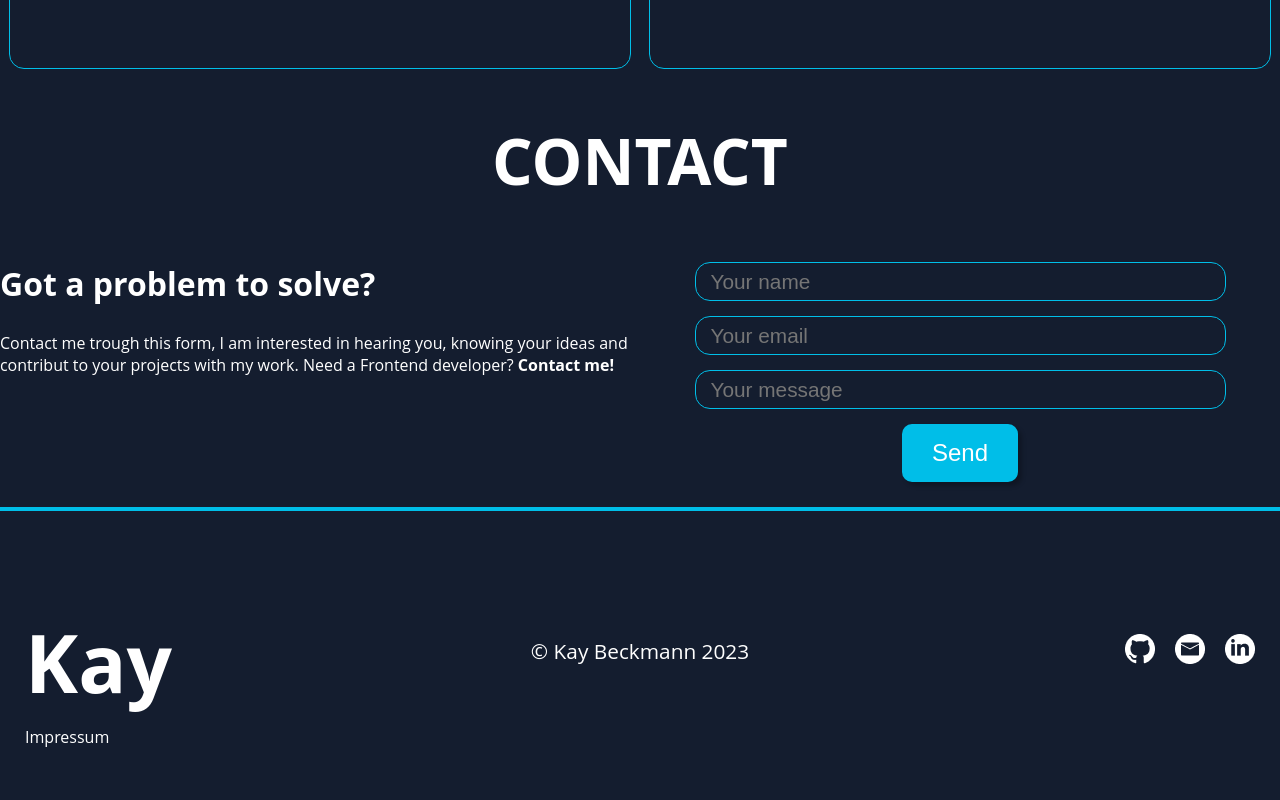
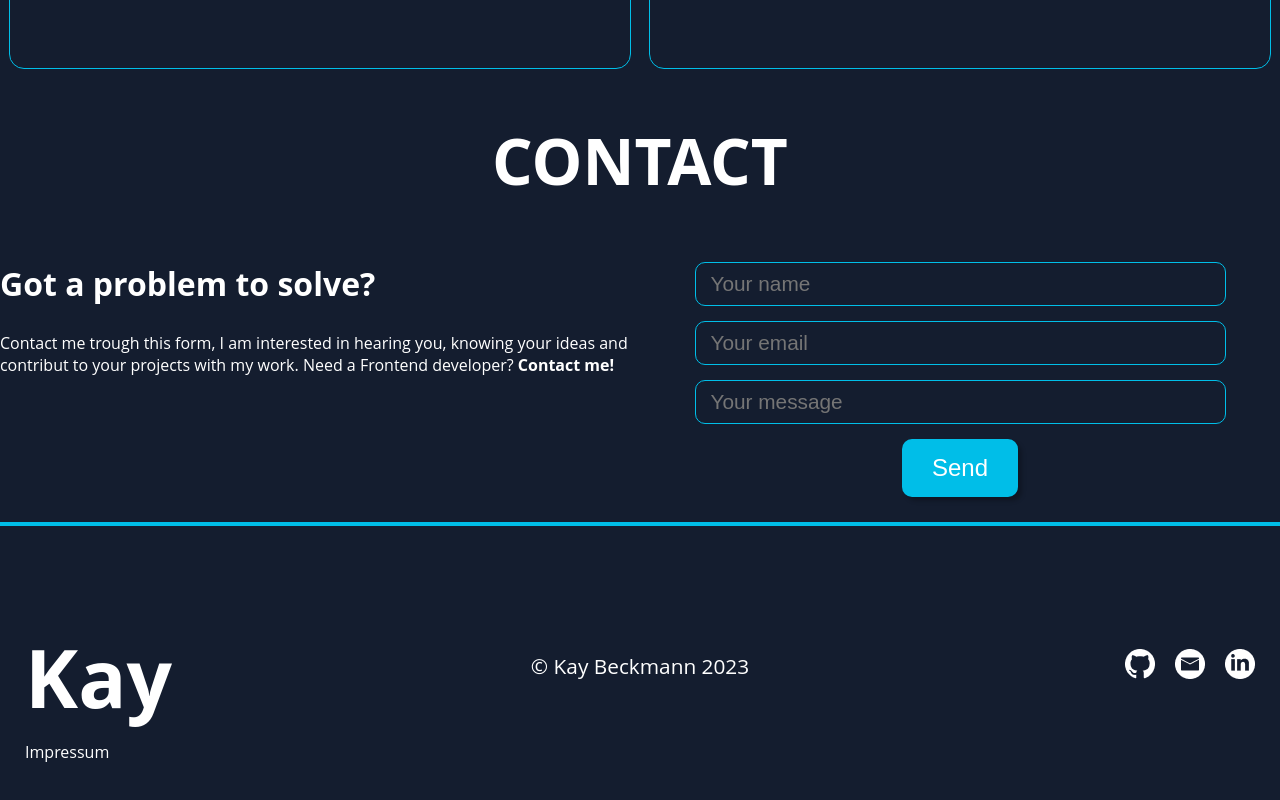
Before and after one commit to KayBeckmann/portfolio, an Angular app: page / in a window 1280 px wide. Shown: the part 3554-4354 px from the top of the page. Built offline with nearby package versions, Linux system fonts and the light colour scheme.

Commit message:
Comments for TypeScript

```diff
--- a/src/app/contact/contact.component.scss
+++ b/src/app/contact/contact.component.scss
@@ -55,12 +55,16 @@ form {
 
   input {
     width: 80%;
-    height: 35px;
+    height: 40px;
     border: 1px solid #00bee8;
-    border-radius: 15px;
+    border-radius: 10px;
     background-color: #141d2f;
     color: white;
     padding-left: 15px;
     font-size: 1.3rem;
+
+    :active {
+      border: 1px solid #00bee8;
+    }
   }
 }
```
Also changed, not shown: src/app/contact/contact.component.ts (+15 -0 lines).
